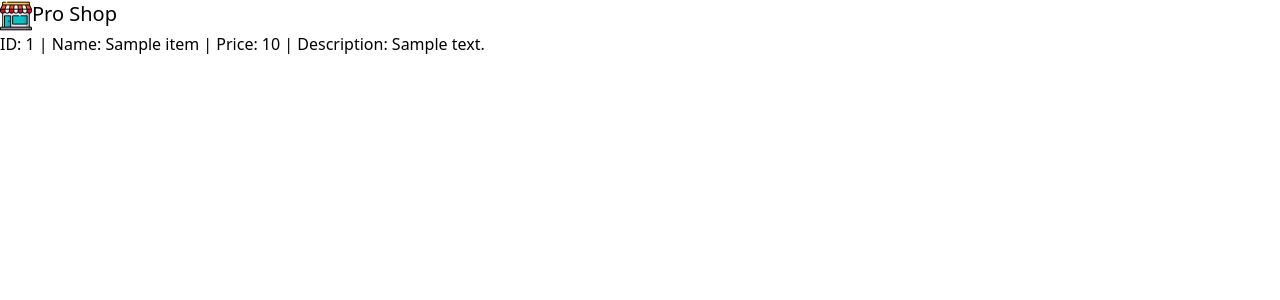
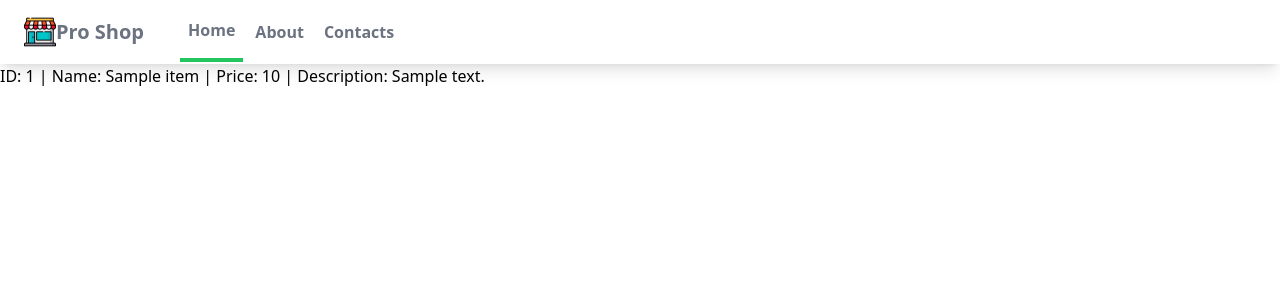
Before and after one commit to sirius1516/my-first-web, a Django app: template myapp/templates/myapp/index.html in a window 1280 px wide. Shown: the top 300 px of the page. Run offline with Django 4.2, Linux system fonts and the light colour scheme; the template is opened without the code that fills it: most values are stand-ins (such as "Sample title", 1, 10 or a date in 2020).

Commit message:
base.html + navbar

```diff
--- a/myapp/static/myapp/styles.css
+++ b/myapp/static/myapp/styles.css
@@ -548,6 +548,10 @@ video {
   position: static;
 }
 
+.block {
+  display: block;
+}
+
 .flex {
   display: flex;
 }
@@ -560,7 +564,80 @@ video {
   width: 2rem;
 }
 
+.max-w-6xl {
+  max-width: 72rem;
+}
+
+.items-center {
+  align-items: center;
+}
+
+.justify-between {
+  justify-content: space-between;
+}
+
+.space-x-7 > :not([hidden]) ~ :not([hidden]) {
+  --tw-space-x-reverse: 0;
+  margin-right: calc(1.75rem * var(--tw-space-x-reverse));
+  margin-left: calc(1.75rem * calc(1 - var(--tw-space-x-reverse)));
+}
+
+.space-x-1 > :not([hidden]) ~ :not([hidden]) {
+  --tw-space-x-reverse: 0;
+  margin-right: calc(0.25rem * var(--tw-space-x-reverse));
+  margin-left: calc(0.25rem * calc(1 - var(--tw-space-x-reverse)));
+}
+
+.border-b-4 {
+  border-bottom-width: 4px;
+}
+
+.border-green-500 {
+  --tw-border-opacity: 1;
+  border-color: rgb(34 197 94 / var(--tw-border-opacity));
+}
+
+.bg-white {
+  --tw-bg-opacity: 1;
+  background-color: rgb(255 255 255 / var(--tw-bg-opacity));
+}
+
+.px-2 {
+  padding-left: 0.5rem;
+  padding-right: 0.5rem;
+}
+
+.px-4 {
+  padding-left: 1rem;
+  padding-right: 1rem;
+}
+
+.py-4 {
+  padding-top: 1rem;
+  padding-bottom: 1rem;
+}
+
 .text-xl {
   font-size: 1.25rem;
   line-height: 1.75rem;
 }
+
+.font-semibold {
+  font-weight: 600;
+}
+
+.text-gray-500 {
+  --tw-text-opacity: 1;
+  color: rgb(107 114 128 / var(--tw-text-opacity));
+}
+
+.text-gray-400 {
+  --tw-text-opacity: 1;
+  color: rgb(156 163 175 / var(--tw-text-opacity));
+}
+
+.shadow-lg {
+  --tw-shadow: 0 10px 15px -3px rgb(0 0 0 / 0.1), 0 4px 6px -4px rgb(0 0 0 / 0.1);
+  --tw-shadow-colored: 0 10px 15px -3px var(--tw-shadow-color), 0 4px 6px -4px var(--tw-shadow-color);
+  box-shadow: var(--tw-ring-offset-shadow, 0 0 #0000), var(--tw-ring-shadow, 0 0 #0000), var(--tw-shadow);
+}
--- /dev/null
+++ b/myapp/templates/myapp/base.html
@@ -0,0 +1,14 @@
+<!DOCTYPE html>
+{% load static %}
+<html lang="en">
+<head>
+    <meta charset="UTF-8">
+    <link rel="stylesheet" href="{% static 'myapp/styles.css' %}">
+    <title>Title</title>
+</head>
+<body>
+    {% block content %}
+
+    {% endblock content %}
+</body>
+</html>
--- a/myapp/templates/myapp/index.html
+++ b/myapp/templates/myapp/index.html
@@ -1,18 +1,22 @@
+{% extends "myapp/base.html" %}
 {% load static %}
-<!DOCTYPE html>
-<html lang="en">
-<head>
-    <meta charset="UTF-8">
-    <title>Contacts</title>
-    <link rel="stylesheet" href="{% static 'myapp/styles.css' %}">
-</head>
-<body>
-<nav>
-    <div>
-        <div>
-            <div class="flex">
-                <img class="h-8 w-8" src="{% static 'myapp/images/store.png' %}" alt="logo"/>
-                <span class="text-xl">Pro Shop</span>
+
+{% block content %}
+<nav class="bg-white shadow-lg">
+    <div class="max-w-6xl max-auto px-4">
+        <div class="flex justify-between">
+            <div class="flex space-x-7">
+                <div class="flex">
+                    <a href="#" class="flex items-center px-2 py-4">
+                    <img class="h-8 w-8" src="{% static 'myapp/images/store.png' %}" alt="logo"/>
+                    <span class="text-gray-500 text-xl font-semibold">Pro Shop</span>
+                    </a>
+                </div>
+                <div class="items-center flex space-x-1">
+                    <a href="#" class="py-4 px-2 text-gray-500 font-semibold border-b-4 border-green-500">Home</a>
+                    <a href="#" class="py-4 px-2 text-gray-500 font-semibold">About</a>
+                    <a href="#" class="py-4 px-2 text-gray-500 font-semibold">Contacts</a>
+                </div>
             </div>
         </div>
     </div>
@@ -28,5 +32,4 @@
     </a>
     {% endfor %}
 </h3>
-</body>
-</html>
+{% endblock content %}
```
